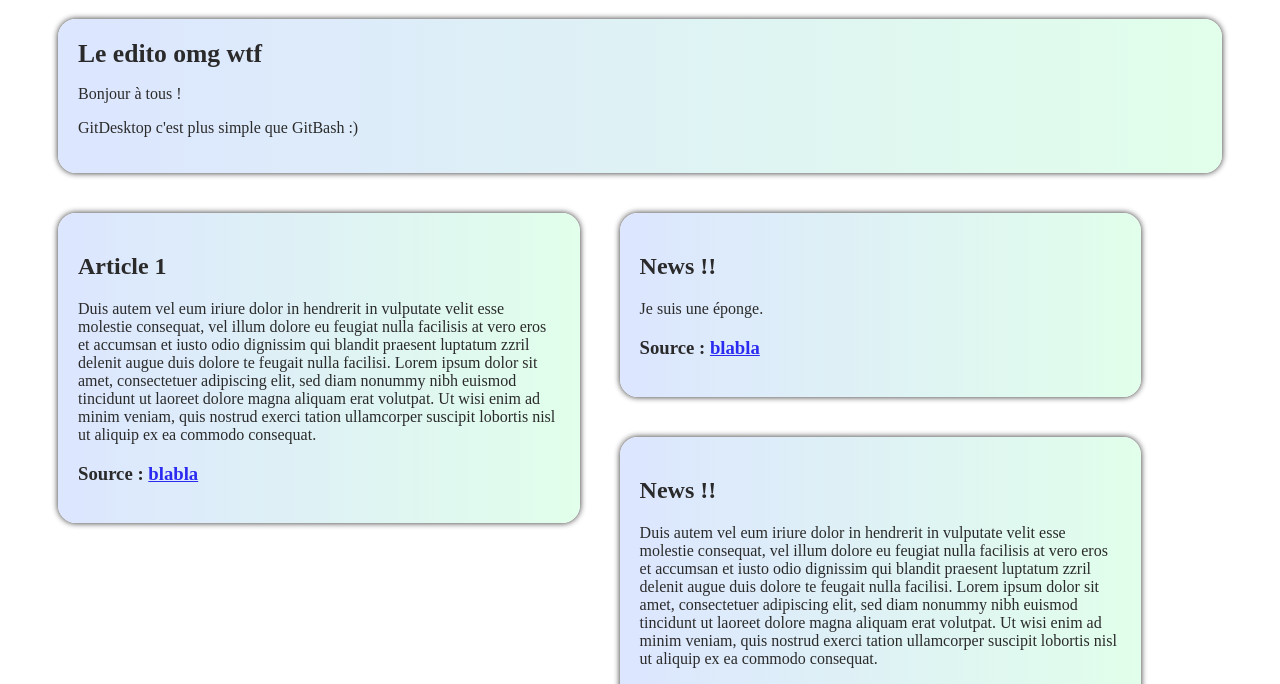
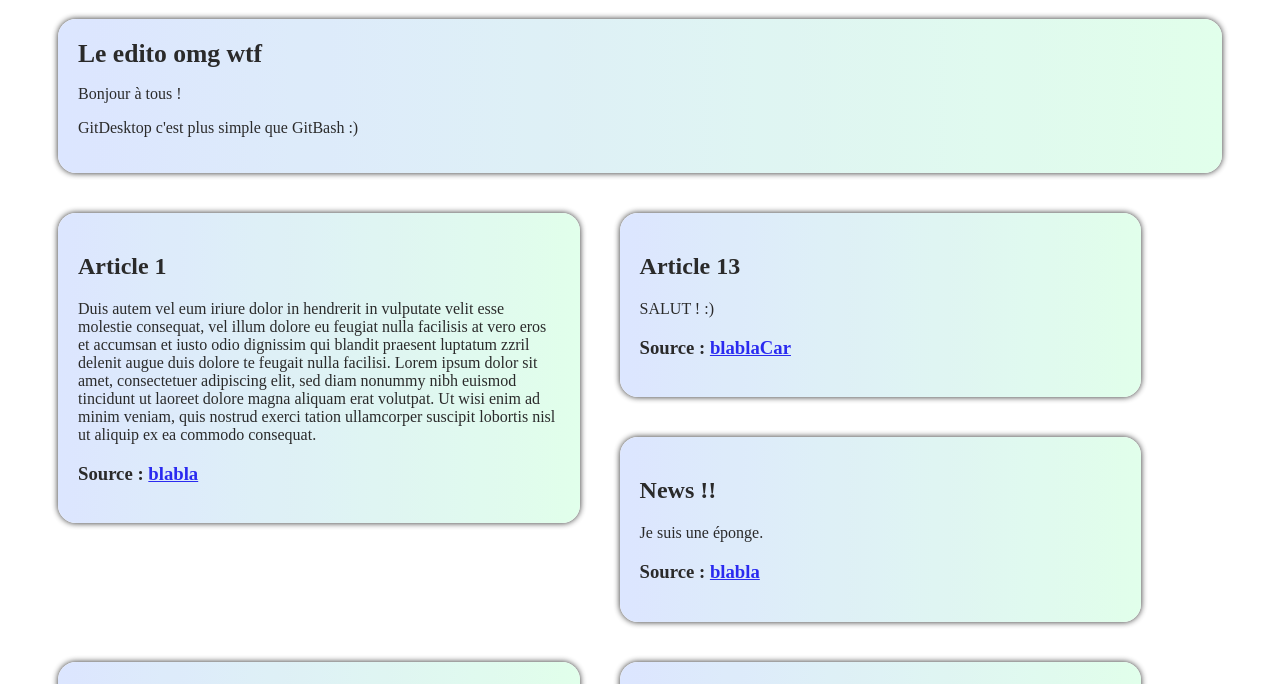
Before and after one commit to JunKerophile/TP3-Github, a plain HTML site: page index.html in a window 1280 px wide. Shown: the part 86-770 px from the top of the page. Drawn offline with Linux system fonts and the light colour scheme.

Commit message:
Update index.html

```diff
--- a/index.html
+++ b/index.html
@@ -49,6 +49,18 @@
 
 	<div id="news">
 		<h2>
+			Article 13
+		</h2>
+		<p>
+			SALUT ! :)
+		</p>
+		<h3>Source : <a href="#">blablaCar</a>
+		</h3>
+	</div>
+
+
+	<div id="news">
+		<h2>
 			News !!
 		</h2>
 		<p>
```
